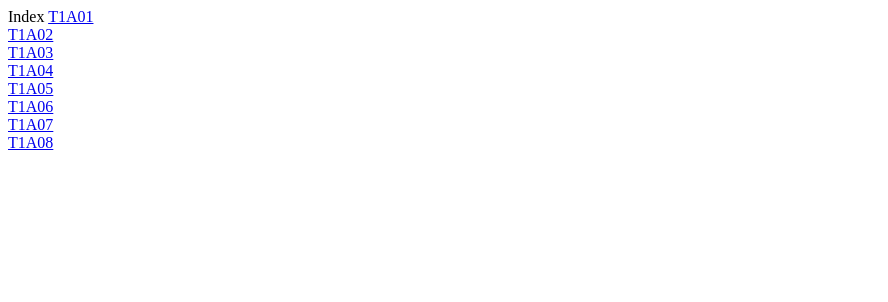
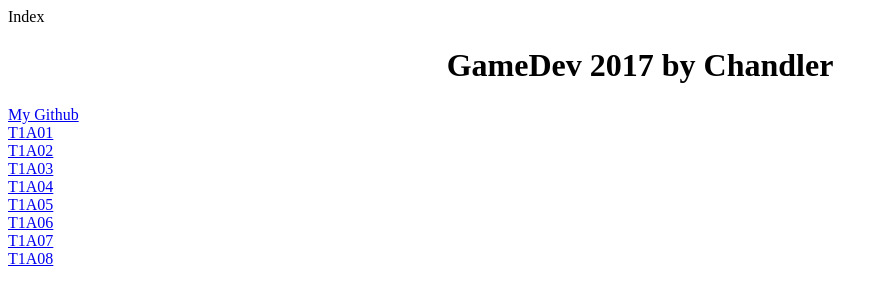
Before and after one commit to Chandler12/game-dev, a plain HTML site: page index.html in a window 1280 px wide. Shown: the whole page, without its empty margins (0-888 px from the left). Drawn offline with Linux system fonts and the light colour scheme.

Commit message:
Update index.html

```diff
--- a/index.html
+++ b/index.html
@@ -1,5 +1,10 @@
 Index
 
+<h1 align=center>
+
+  GameDev 2017 by Chandler</h1>
+
+<a href="https://github.com/Chandler12/game-dev">My Github</a><br>
 
 
 <a href="file:///H:/Documents/s1-game-dev/a01-html-chandler.html">T1A01</a><br>
```
